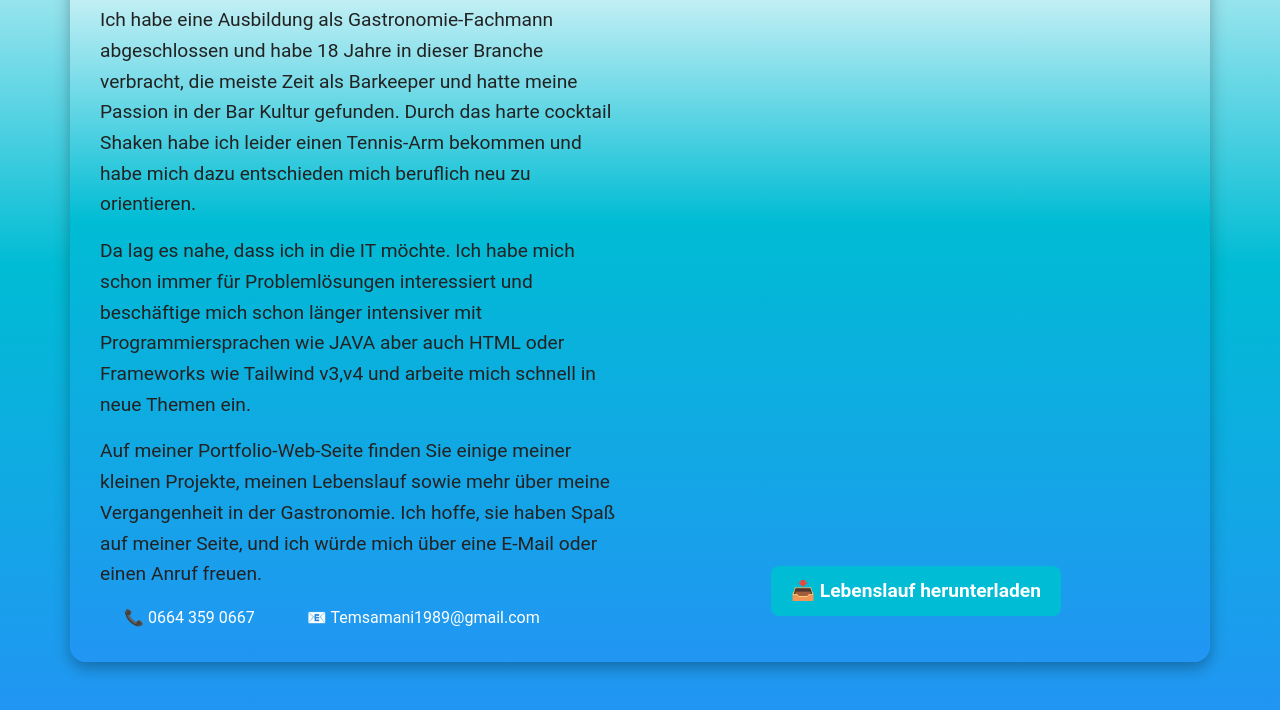
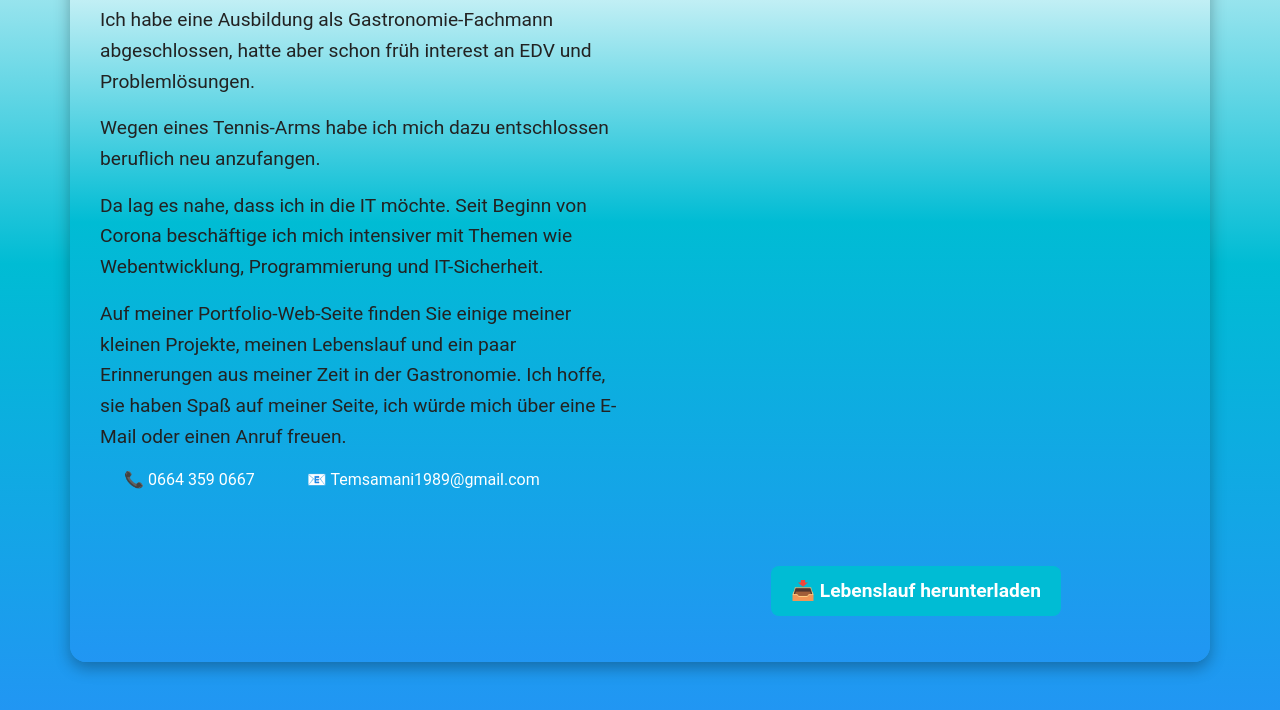
Before and after one commit to KarimIdontKnow/My-Portfolio, a plain HTML site: page index.html in a window 1280 px wide. Shown: the part 182-892 px from the top of the page. Drawn offline with nearby package versions, Linux system fonts and the light colour scheme.

Commit message:
Add files via upload

```diff
--- a/index.html
+++ b/index.html
@@ -46,14 +46,14 @@
     <div class="row">
         <div class="col-md-6">
             <h2>Über mich</h2>
-            <p>Ich habe eine Ausbildung als Gastronomie-Fachmann abgeschlossen und habe 18 Jahre in dieser Branche verbracht, die meiste Zeit als Barkeeper und hatte meine Passion in der Bar Kultur gefunden.
-                Durch das harte cocktail Shaken habe ich leider einen Tennis-Arm bekommen und habe mich dazu entschieden mich beruflich neu zu orientieren.</p>
+            <p>Ich habe eine Ausbildung als Gastronomie-Fachmann abgeschlossen, hatte aber schon früh interest an EDV und Problemlösungen.</p>
+            <p>Wegen eines Tennis-Arms habe ich mich dazu entschlossen beruflich neu anzufangen.</p>
             <p>Da lag es nahe, dass ich in die IT möchte.
-                Ich habe mich schon immer für Problemlösungen interessiert und beschäftige mich schon länger intensiver mit Programmiersprachen wie JAVA
-                aber auch HTML oder Frameworks wie Tailwind v3,v4 und arbeite mich schnell in neue Themen ein.
+                Seit Beginn von Corona beschäftige ich mich intensiver mit Themen wie Webentwicklung,
+                Programmierung und IT-Sicherheit.
             </p>
-            <p> Auf meiner Portfolio-Web-Seite finden Sie einige meiner kleinen Projekte, meinen Lebenslauf sowie mehr über meine Vergangenheit in der Gastronomie.
-                Ich hoffe, sie haben Spaß auf meiner Seite, und ich würde mich über eine E-Mail oder einen Anruf freuen.</p>
+            <p> Auf meiner Portfolio-Web-Seite finden Sie einige meiner kleinen Projekte, meinen Lebenslauf und ein paar Erinnerungen aus meiner Zeit in der Gastronomie.
+                Ich hoffe, sie haben Spaß auf meiner Seite, ich würde mich über eine E-Mail oder einen Anruf freuen.</p>
             <div class="flex gap-4">
                 <a href="tel:06643590667" class="px-4 py-2 bg-blue-500 text-white rounded-lg hover:bg-blue-600">
                     📞 0664 359 0667
```
Also changed, not shown: gastronomie.html (+1 -4 lines), 1 other file.
